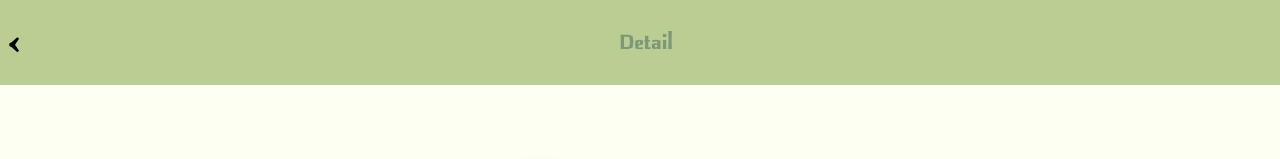
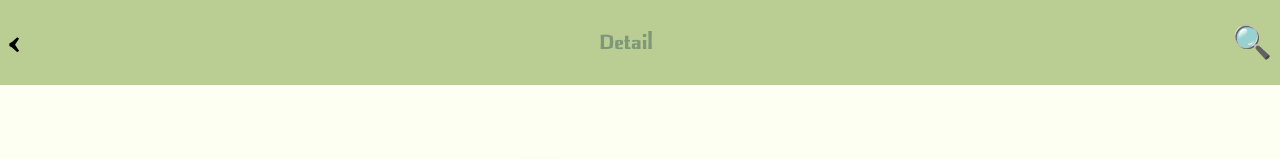
Before and after one commit to deco3801-mortein/frontend, a React (Vite) app: page /detail/1 in a window 1280 px wide. Shown: the top 159 px of the page. Built offline with nearby package versions, Linux system fonts and the light colour scheme; data requests are answered from the project's data file; the HTML template or start-up script is replaced by a standard one.

Commit message:
Add showGuide prop to header

```diff
--- a/src/pages/Detail.jsx
+++ b/src/pages/Detail.jsx
@@ -19,10 +19,14 @@ function Detail(props) {
 
     return (
         <div>
-            <Navbar left="Back" title="Detail" />
+            <Navbar left="Back" title="Detail" showGuide={true} />
             <div className="detail">
                 <div className="plant-main">
-                    <img src={plantImages[id - (1 % 3)]} className="plant-image" />
+                    <img
+                        src={plantImages[(id - 1) % 3]}
+                        alt="Plant image"
+                        className="plant-image"
+                    />
                     <h2>{device.name}</h2>
                 </div>
 
```
